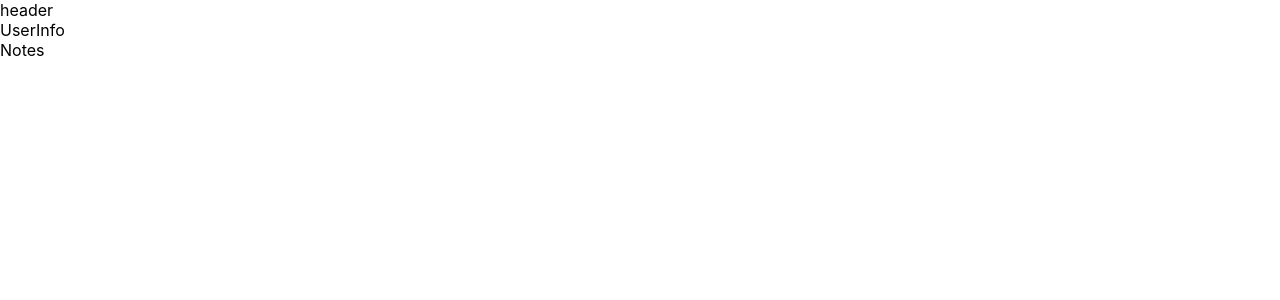
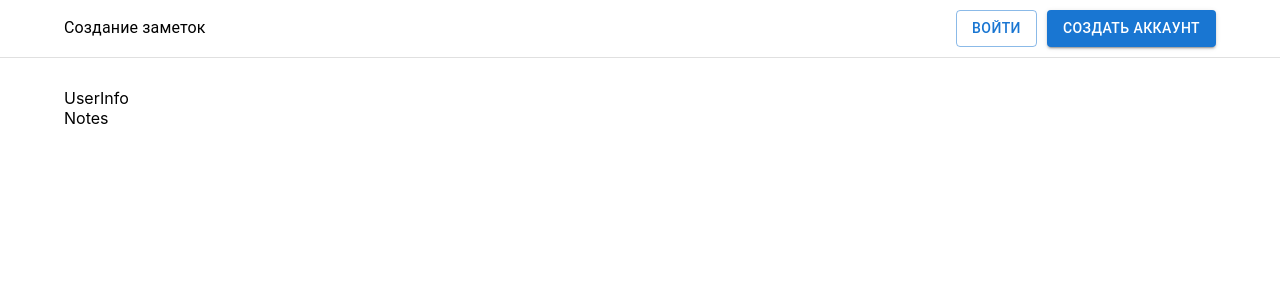
Before and after one commit to salenctawer/notes-front, a React (Create React App) app: page / in a window 1280 px wide. Shown: the top 300 px of the page. Built offline with nearby package versions, Linux system fonts and the light colour scheme.

Commit message:
header layout

```diff
--- a/package.json
+++ b/package.json
@@ -3,6 +3,9 @@
   "version": "0.1.0",
   "private": true,
   "dependencies": {
+    "@emotion/react": "^11.9.3",
+    "@emotion/styled": "^11.9.3",
+    "@mui/material": "^5.8.7",
     "@testing-library/jest-dom": "^5.16.4",
     "@testing-library/react": "^13.3.0",
     "@testing-library/user-event": "^13.5.0",
@@ -10,11 +13,14 @@
     "@types/node": "^16.11.43",
     "@types/react": "^18.0.14",
     "@types/react-dom": "^18.0.6",
+    "axios": "^0.27.2",
     "react": "^18.2.0",
     "react-dom": "^18.2.0",
     "react-redux": "^8.0.2",
+    "react-router-dom": "^6.3.0",
     "react-scripts": "5.0.1",
     "redux": "^4.2.0",
+    "sass": "^1.53.0",
     "typescript": "^4.7.4",
     "web-vitals": "^2.1.4"
   },
--- a/src/App.tsx
+++ b/src/App.tsx
@@ -2,14 +2,17 @@ import React from 'react';
 import Header from './components/Header/Header';
 import Notes from './components/Notes/Notes';
 import UserInfo from './components/UserInfo/UserInfo';
+import Container from '@mui/material/Container';
 
 
 function App() {
   return (
     <div className="App">
       <Header />
-      <UserInfo />
-      <Notes />
+      <Container maxWidth='lg'>
+        <UserInfo />
+        <Notes />
+      </Container>
     </div>
   );
 }
--- /dev/null
+++ b/src/components/Header/Header.module.scss
@@ -0,0 +1,20 @@
+.header{
+    background-color: #fff;
+    padding: 10px 0;
+    border-bottom: 1px solid #e0e0e0;
+    margin-bottom: 30px;
+  }
+.container{
+    display: flex;
+    justify-content: space-between;
+    align-items: center;
+}
+.buttons {
+    button {
+      margin-left: 10px;
+    }
+
+    a {
+      text-decoration: none;
+    }
+  }
--- a/src/components/Header/Header.tsx
+++ b/src/components/Header/Header.tsx
@@ -1,9 +1,74 @@
+import { Button, Modal, Typography, Box, Container } from "@mui/material";
 import React from "react";
+import { useState } from "react";
+import s from './Header.module.scss'
+import { useNavigate } from 'react-router-dom';
+
+const style = {
+    position: 'absolute',
+    top: '50%',
+    left: '50%',
+    transform: 'translate(-50%, -50%)',
+    width: 400,
+    bgcolor: 'background.paper',
+    border: '1px solid #000',
+    boxShadow: 24,
+    p: 4,
+}
 
 const Header = () =>{
-    return(<div>
-        header
-    </div>)
+    const [open, setOpen] = useState(false);
+    const handleOpen = () => setOpen(true);
+    const handleClose = () => setOpen(false);
+
+    const isAuth = false
+
+    const onClickLogout = () => {};
+
+    const redirect = useNavigate()
+
+    return(<section className={s.header}>
+        <Container maxWidth='lg'>
+        <div className={s.container}>
+        <Typography>
+            Создание заметок
+        </Typography>
+        {
+            isAuth? (
+                <div className={s.buttons}>
+                    <Button onClick={handleOpen}>
+                        Создать заметку
+                    </Button>
+                    <Button onClick={onClickLogout} variant="contained" color="error">
+                        Выйти
+                    </Button>
+                </div>
+            ) : (
+                <div className={s.buttons}>
+                    <Button variant="outlined" onClick={()=>redirect('/login')}>Войти</Button>
+                    <Button variant="contained" onClick={()=>redirect('/register')}>Создать аккаунт</Button>
+                </div>
+            )
+        }
+
+        <Modal
+        open={open}
+        onClose={handleClose}
+        aria-labelledby="modal-modal-title"
+        aria-describedby="modal-modal-description"
+      >
+        <Box sx={style}>
+          <Typography id="modal-modal-title" variant="h6" component="h2" onClick={handleClose}>
+            Clear cache
+          </Typography>
+          <Typography id="modal-modal-title" sx={{ mt: 2 }} onClick={handleClose}>
+            Logging out
+          </Typography>
+        </Box>
+      </Modal>
+      </div>
+      </Container>
+    </section>)
 }
 
 export default Header
--- a/src/index.tsx
+++ b/src/index.tsx
@@ -3,14 +3,17 @@ import ReactDOM from 'react-dom/client';
 import './index.css';
 import App from './App';
 import reportWebVitals from './reportWebVitals';
+import { BrowserRouter } from 'react-router-dom';
 
 const root = ReactDOM.createRoot(
   document.getElementById('root') as HTMLElement
 );
 root.render(
-  <React.StrictMode>
-    <App />
-  </React.StrictMode>
+  <BrowserRouter>
+    <React.StrictMode>
+      <App />
+    </React.StrictMode>
+  </BrowserRouter>
 );
 
 // If you want to start measuring performance in your app, pass a function
```
Also changed, not shown: 1 other file (tests, documents, lock files or other folders).
